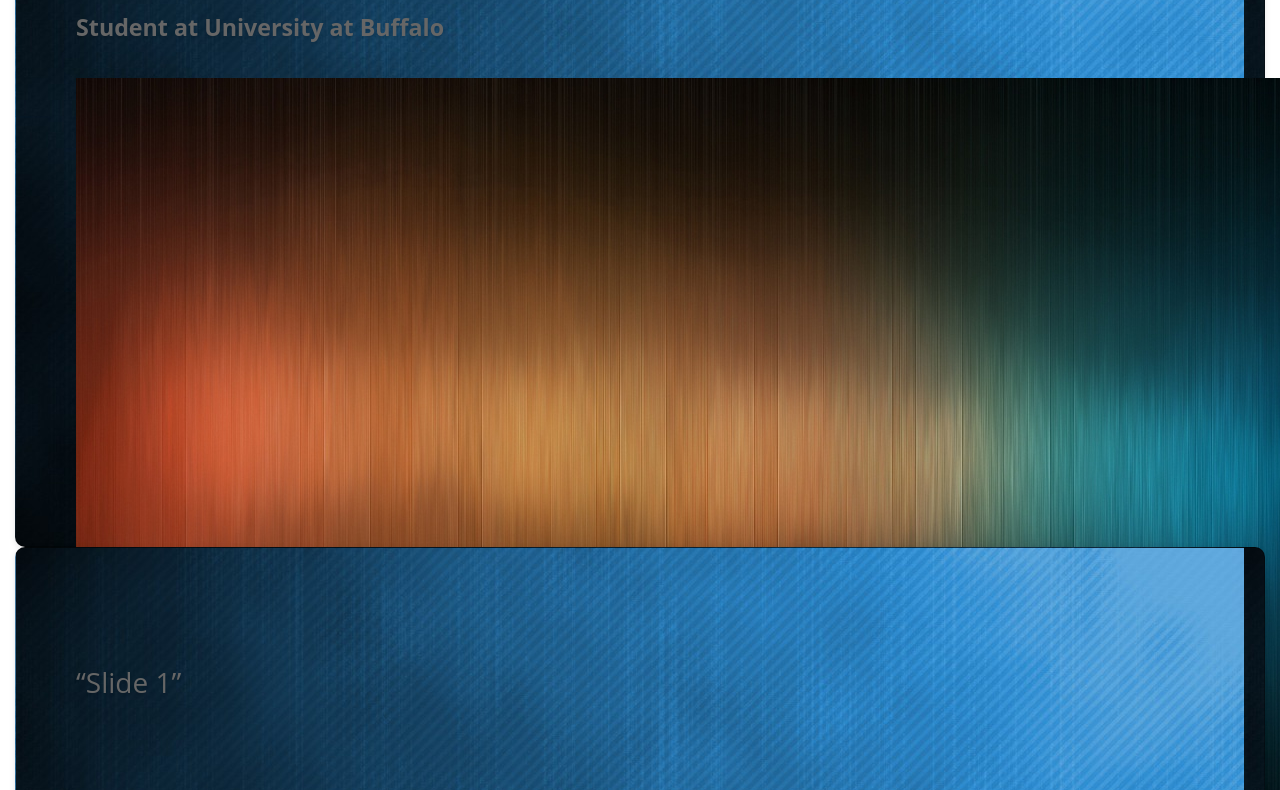
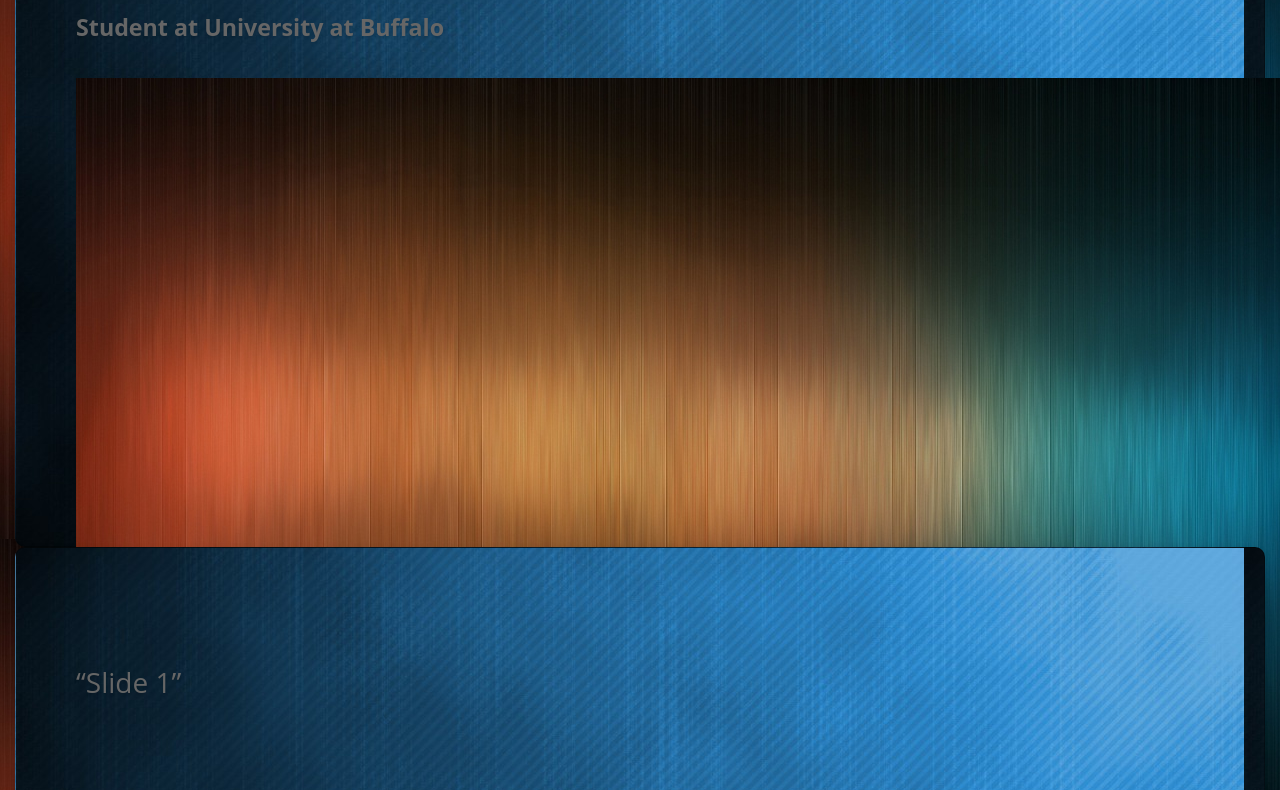
Before and after one commit to priyaman/priyaman.github.io, a plain HTML site: page index.html in a window 1280 px wide. Shown: the part 229-1019 px from the top of the page. Drawn offline with Linux system fonts and the light colour scheme; a script that the page names is missing.

```diff
--- a/index.html
+++ b/index.html
@@ -5,7 +5,7 @@
 <title>Priyaman Venu Saranyan</title>
 <style>
 body {
-  background-image: url("/bg1.jpg");
+  background-image: url("/imgs/bg1.jpg");
 }
 .step {
     position: relative;
```
